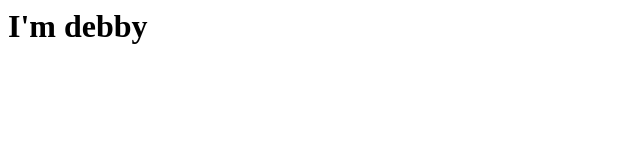
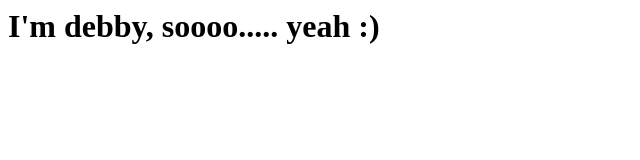
Before and after one commit to leilanienglish/cassie, a plain HTML site: page index.html in a window 1280 px wide. Shown: the whole page, without its empty margins (0-640 px from the left). Drawn offline with Linux system fonts and the light colour scheme.

Commit message:
Update index.html

```diff
--- a/index.html
+++ b/index.html
@@ -1 +1 @@
-<h1>I'm debby</h1>
+<h1>I'm debby, soooo..... yeah :)</h1>
```
